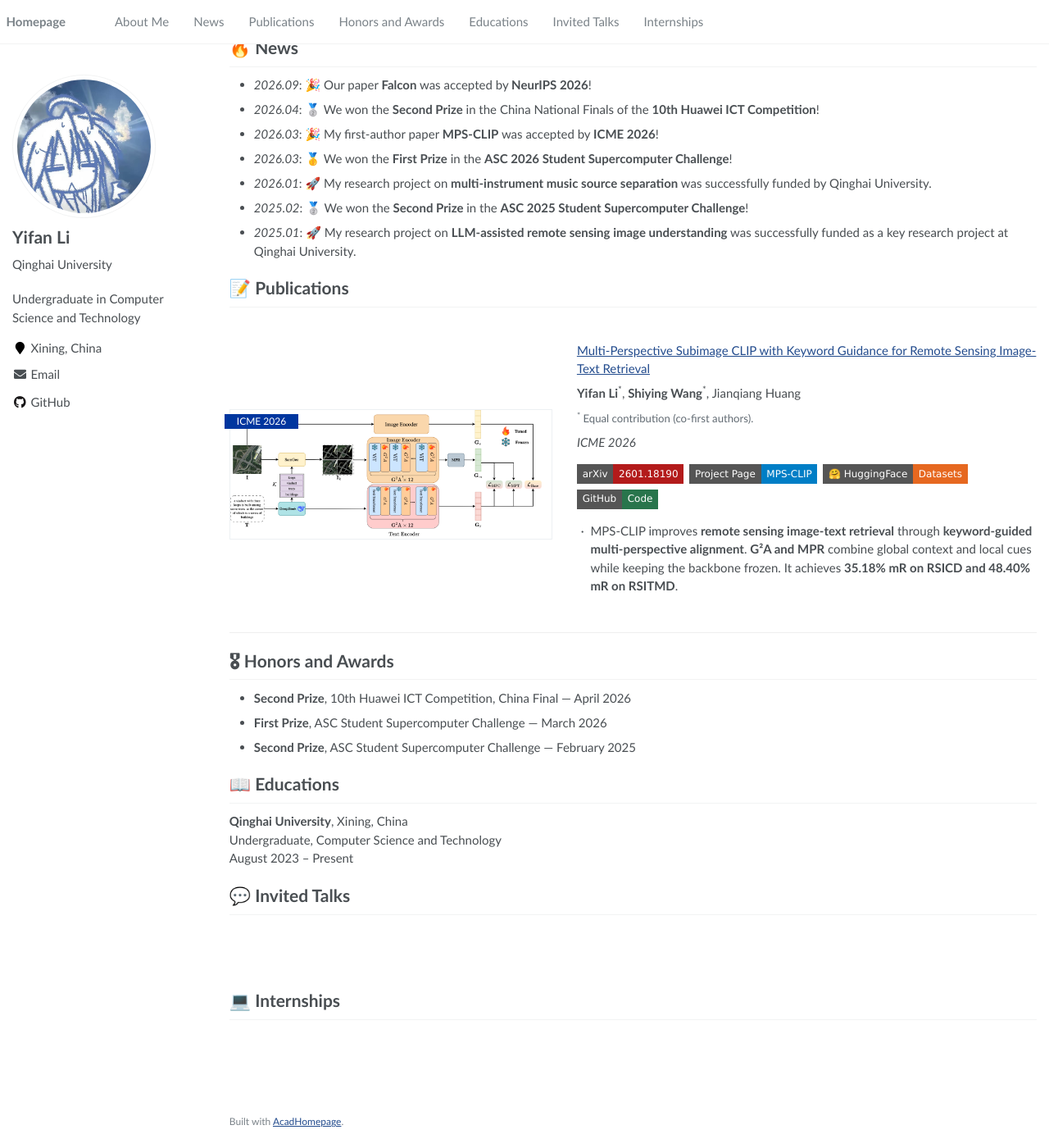
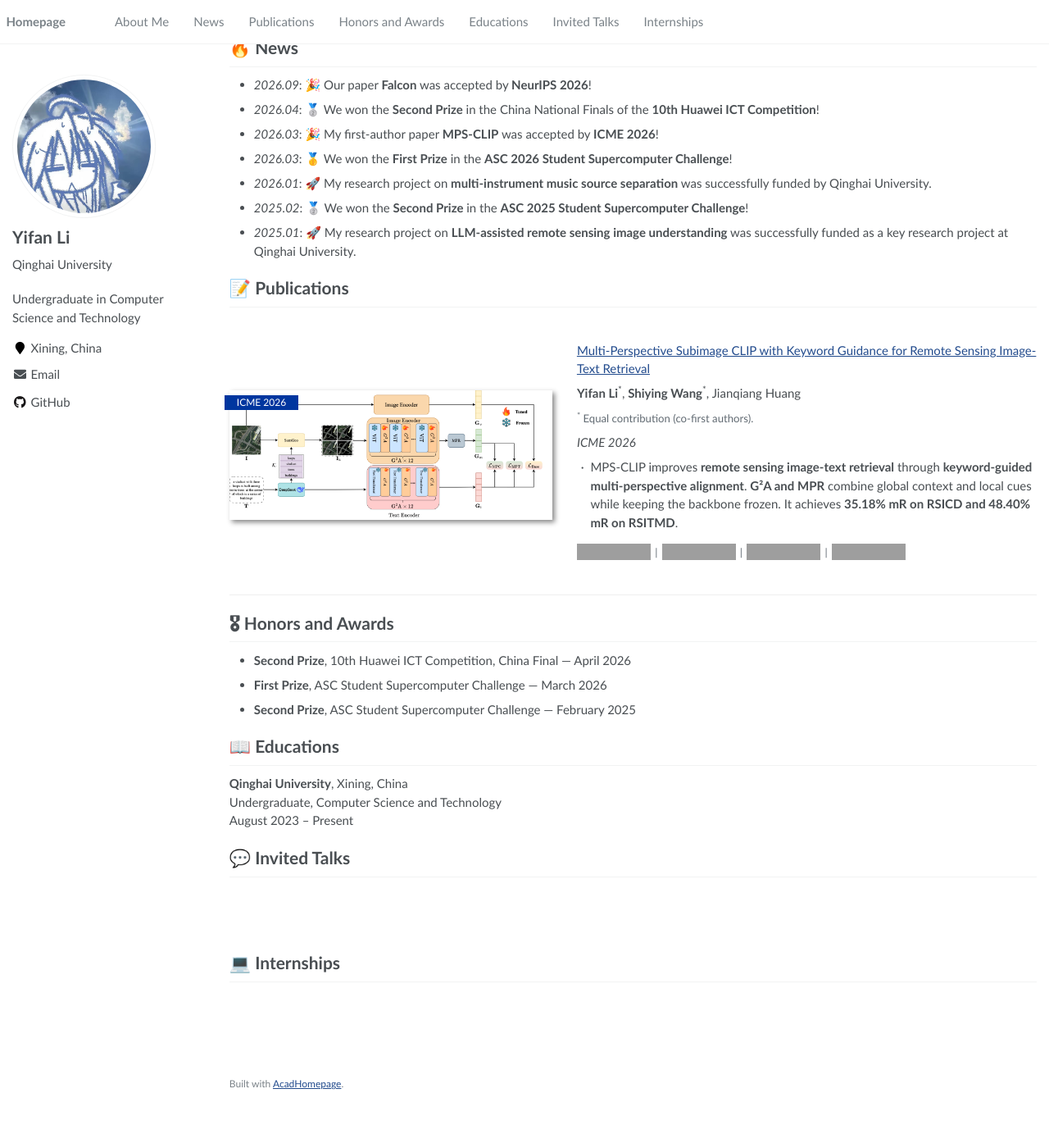
Before and after one commit to Lcrucial1f/Lcrucial1f.github.io, a Jekyll site: the page built from _pages/about.md, in a window 1280 px wide and 1400 px high, scrolled down 300 px. Shown: the whole window at 82% size. Built offline with Jekyll 4.4.1, drawn with Linux system fonts in a browser that asks for light colours; after the commit the page ends 1654 px from its top, so only the background shows below that; grey boxes are pictures that could not be loaded.

Commit message:
Match reference publication resource badges and thumbnail styling

```diff
--- a/_pages/about.md
+++ b/_pages/about.md
@@ -53,16 +53,20 @@
 
 *ICME 2026*
 
-<div class="publication-links" aria-label="MPS-CLIP resources">
-  <a class="publication-link" href="https://arxiv.org/abs/2601.18190" aria-label="Read MPS-CLIP on arXiv, 2601.18190"><span class="publication-link-label">arXiv</span><span class="publication-link-value publication-link-arxiv">2601.18190</span></a>
-  <a class="publication-link" href="/MPS-CLIP/" aria-label="Visit the MPS-CLIP project page"><span class="publication-link-label">Project Page</span><span class="publication-link-value publication-link-project">MPS-CLIP</span></a>
-  <a class="publication-link" href="https://huggingface.co/datasets/lcrucial1f/MPS-CLIP_Data/tree/main" aria-label="Download MPS-CLIP datasets on Hugging Face"><span class="publication-link-label">🤗 HuggingFace</span><span class="publication-link-value publication-link-data">Datasets</span></a>
-  <a class="publication-link" href="https://github.com/Lcrucial1f/MPS-CLIP" aria-label="View MPS-CLIP code on GitHub"><span class="publication-link-label">GitHub</span><span class="publication-link-value publication-link-code">Code</span></a>
-</div>
-
 <ul class="publication-summary">
   <li>MPS-CLIP improves <strong>remote sensing image-text retrieval</strong> through <strong>keyword-guided multi-perspective alignment</strong>. <strong>G²A and MPR</strong> combine global context and local cues while keeping the backbone frozen. It achieves <strong>35.18% mR on RSICD and 48.40% mR on RSITMD</strong>.</li>
 </ul>
+
+<div class="publication-links" aria-label="MPS-CLIP resources">
+  <a href="https://arxiv.org/abs/2601.18190"><img src="https://img.shields.io/badge/arXiv-2601.18190-b31b1b" alt="arXiv: 2601.18190" height="20"></a>
+  <span class="publication-link-separator" aria-hidden="true">|</span>
+  <a href="/MPS-CLIP/"><img src="https://img.shields.io/badge/Project_Page-Online-brightgreen" alt="Project Page: Online" height="20"></a>
+  <span class="publication-link-separator" aria-hidden="true">|</span>
+  <a href="https://github.com/Lcrucial1f/MPS-CLIP"><img src="https://img.shields.io/github/stars/Lcrucial1f/MPS-CLIP?style=social&amp;label=Code+Stars" alt="MPS-CLIP GitHub Code Stars" height="20"></a>
+  <span class="publication-link-separator" aria-hidden="true">|</span>
+  <a href="https://huggingface.co/datasets/lcrucial1f/MPS-CLIP_Data/tree/main"><img src="https://img.shields.io/badge/Huggingface-Datasets-orange?logo=huggingface" alt="Hugging Face: Datasets" height="20"></a>
+</div>
+
 
   </div>
 </div>
--- a/assets/css/main.scss
+++ b/assets/css/main.scss
@@ -121,24 +121,13 @@
 /* Keep unfilled template sections visible until details are confirmed. */
 .section-reserved { min-height: 4rem; }
 
-/* Flat, two-tone resource badges, matching the MPS-CLIP repository. */
+/* Compact Shields.io badges, following cslikai.cn's publication resources. */
 .author-contribution { font-size: .88em; color: #626b73; }
-.publication-links { display: flex; flex-wrap: wrap; gap: .45rem; margin: 1rem 0; }
-.page__content .publication-link {
-  display: inline-flex;
-  align-items: stretch;
-  color: #fff;
-  font: 12px/1.55 Verdana, Geneva, sans-serif;
-  text-decoration: none;
-  white-space: nowrap;
-}
-.publication-link-label, .publication-link-value { padding: .18rem .45rem; }
-.publication-link-label { background: #555; }
-.publication-link-arxiv { background: #b31b1b; }
-.publication-link-project { background: #007ec6; }
-.publication-link-data { background: #e66820; }
-.publication-link-code { background: #28754c; }
-.page__content .publication-link:hover { color: #fff; text-decoration: none; filter: brightness(.92); }
-.publication-link:focus-visible { outline: 2px solid #00369f; outline-offset: 3px; }
+.publication-links { display: flex; flex-wrap: wrap; align-items: center; gap: .35rem; margin: .75rem 0; }
+.publication-links a { display: inline-flex; text-decoration: none; }
+.publication-links img { display: block; height: 20px; width: auto; max-width: 100%; margin: 0; border: 0; box-shadow: none; }
+.publication-link-separator { color: #626b73; font-size: .85em; }
+.publication-links a:focus-visible { outline: 2px solid #00369f; outline-offset: 3px; }
+.paper-box .paper-box-image img { box-shadow: 3px 3px 6px #888; border: 0; }
 
 .publication-summary { list-style-type: "·  "; padding-left: 1.1em; }
```
